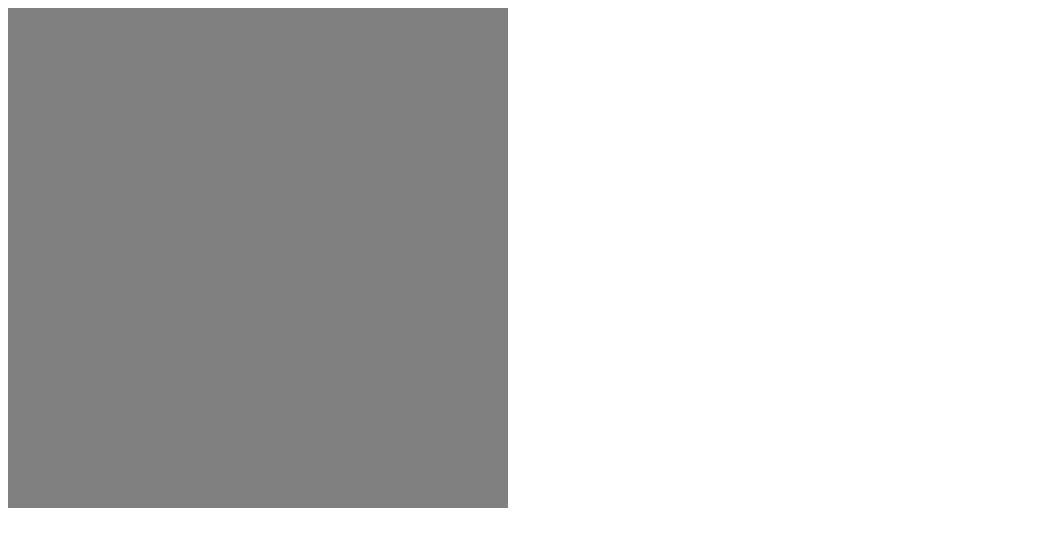
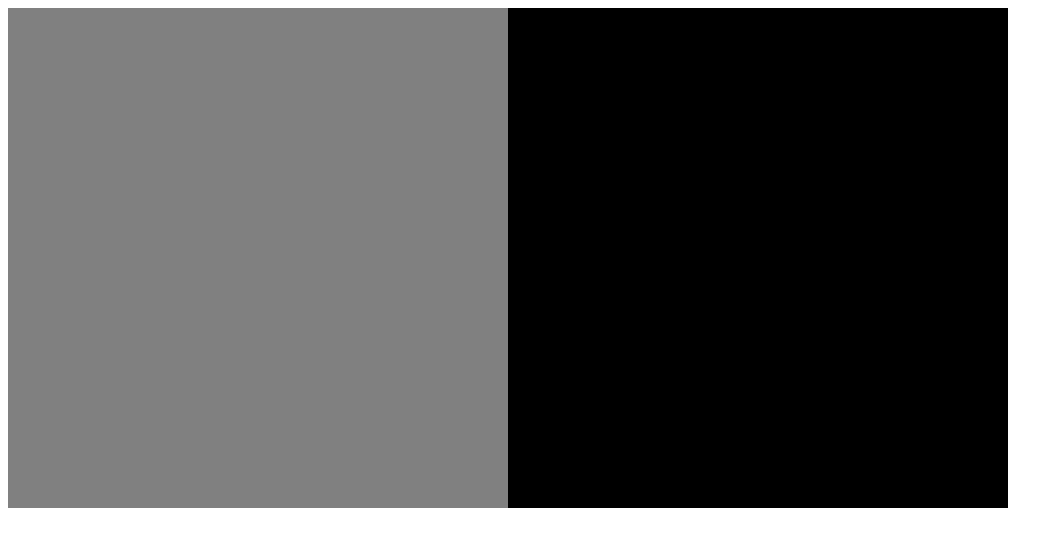
Before and after one commit to haliivi/js_battle_city, a website: page index.html in a window 1280 px wide. Shown: the whole page, without its empty margins (0-1063 px from the left). Drawn offline with Linux system fonts and the light colour scheme.

Commit message:
Mount game instance to body.

```diff
--- a/engine/Game.js
+++ b/engine/Game.js
@@ -2,8 +2,9 @@
     'use strict';
 
     class Game {
-        constructor() {
-            console.log('Game');
+        constructor({ el = document.body, width = 500, height = 500 }={}) {
+            this.renderer = new GameEngine.Renderer({width, height})
+            el && el.appendChild && el.appendChild(this.renderer.canvas)
         }
     }
 
--- a/engine/Renderer.js
+++ b/engine/Renderer.js
@@ -2,7 +2,7 @@
     'use strict';
 
     class Renderer {
-        constructor({ width = 50, height = 50, background = 'balck', update }) {
+        constructor({ width = 500, height = 500, background = 'balck', update }={}) {
             this.canvas = document.createElement('canvas');
             this.context = this.canvas.getContext('2d');
 
--- a/index.html
+++ b/index.html
@@ -75,6 +75,8 @@
                 container.add(sprite1);
                 container.add(sprite2);
             });
+
+            const game = new Game()
         </script>
     </body>
 </html>
```
